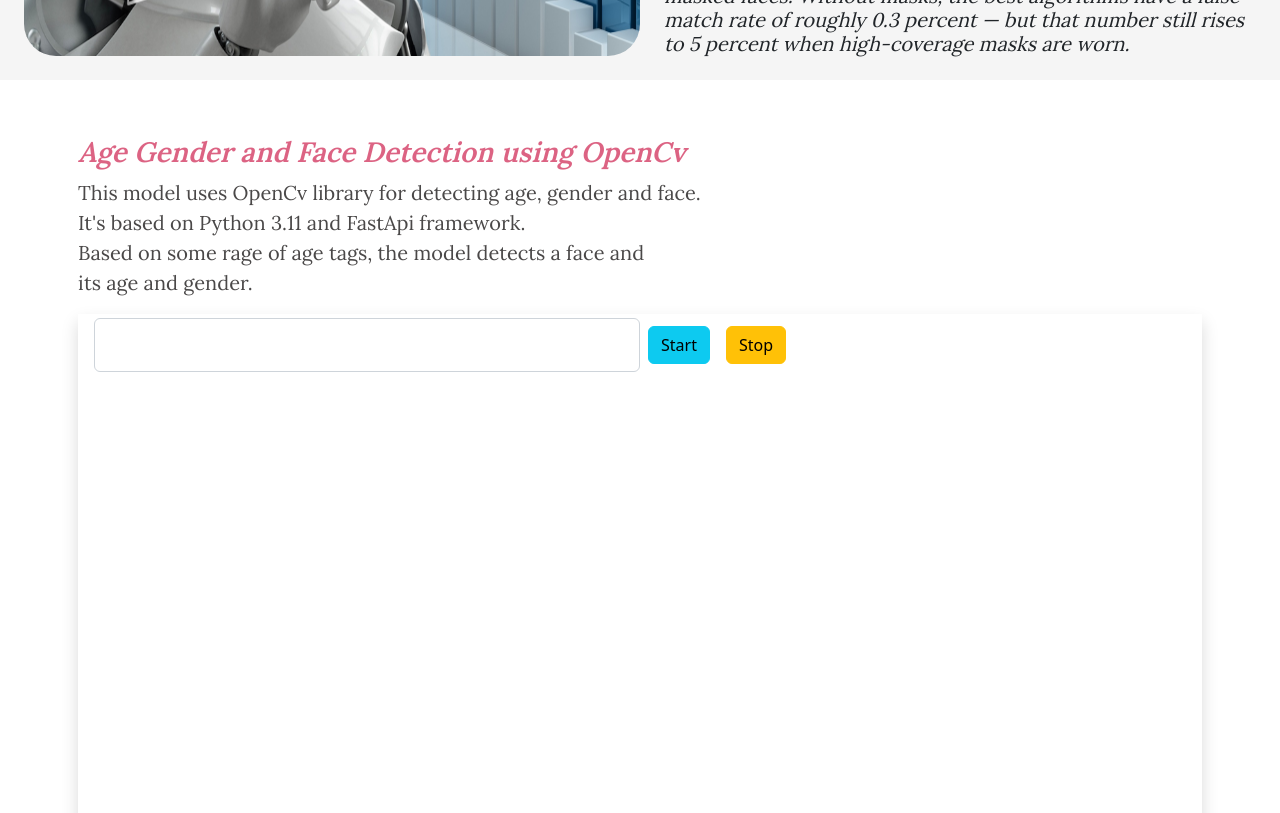
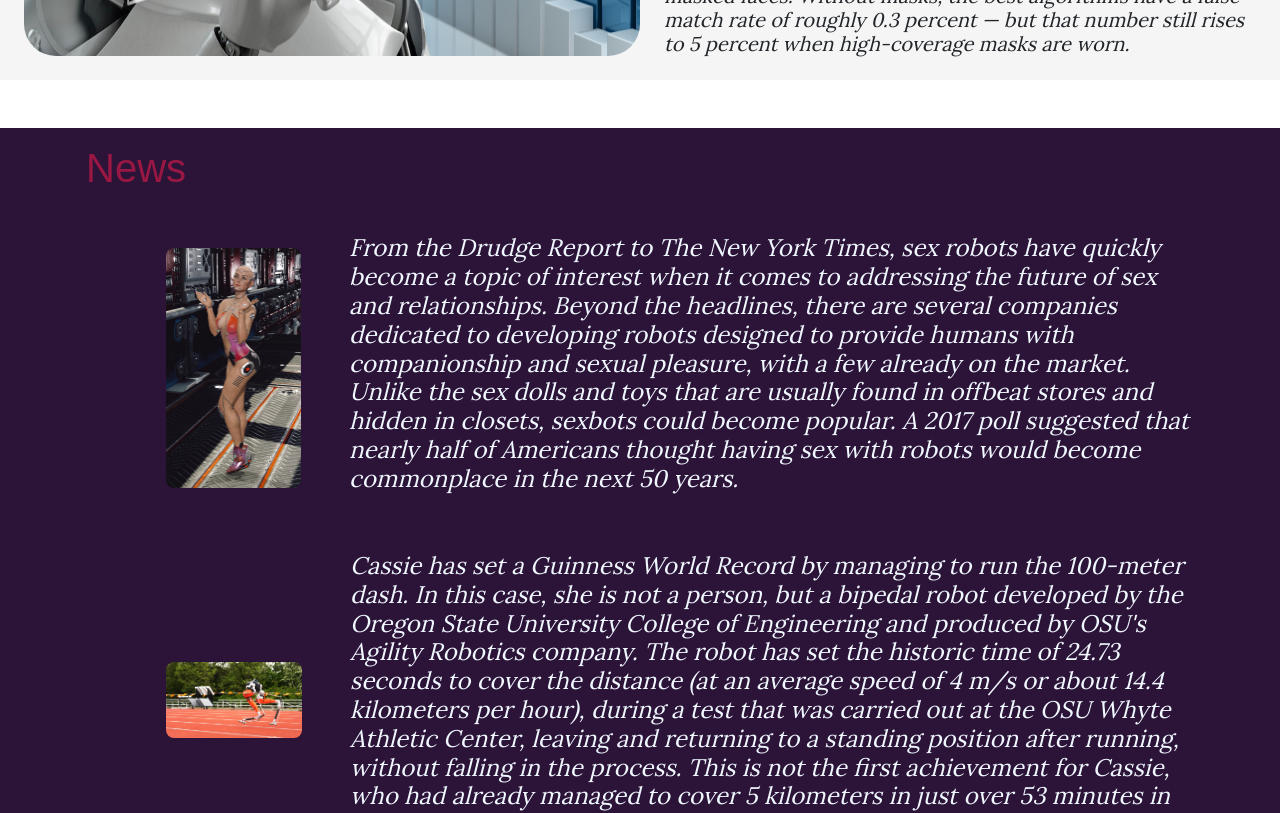
Before and after one commit to MBI-88/face-detection-frontend, a React (Create React App) app: page / in a window 1280 px wide. Shown: the part 8160-8973 px from the top of the page. Built offline with nearby package versions, Linux system fonts and the light colour scheme; a web font is replaced by a local one.

Commit message:
deleted face-detection

```diff
--- a/src/core/modules/Body/Body.jsx
+++ b/src/core/modules/Body/Body.jsx
@@ -5,7 +5,6 @@ import Article3 from './components/article3/Article3'
 import Article4 from './components/article4/Article4'
 import Article5 from './components/article5/Article5'
 import Article6 from './components/article6/Article6'
-import FaceDetection from './components/faceDetectionModel/FaceDetection'
 import Header from './components/header/Header'
 
 
@@ -18,7 +17,6 @@ const Body = () => {
       <Article2 />
       <Article3 />
       <Article4 />
-      <FaceDetection />
       <Article5 />
       <Article6 />
 
```
